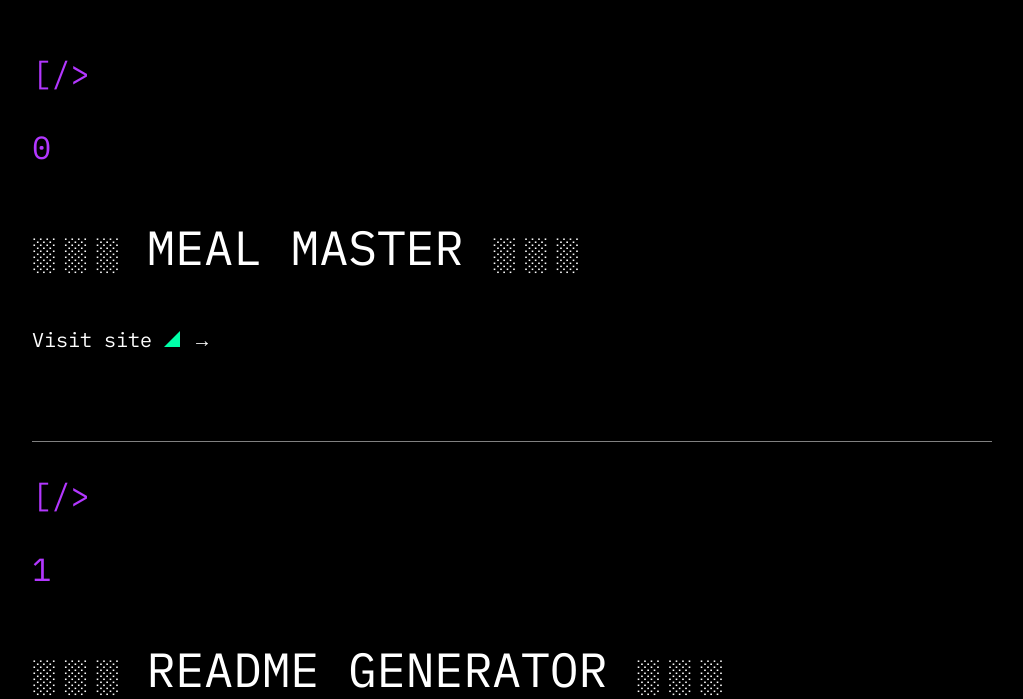
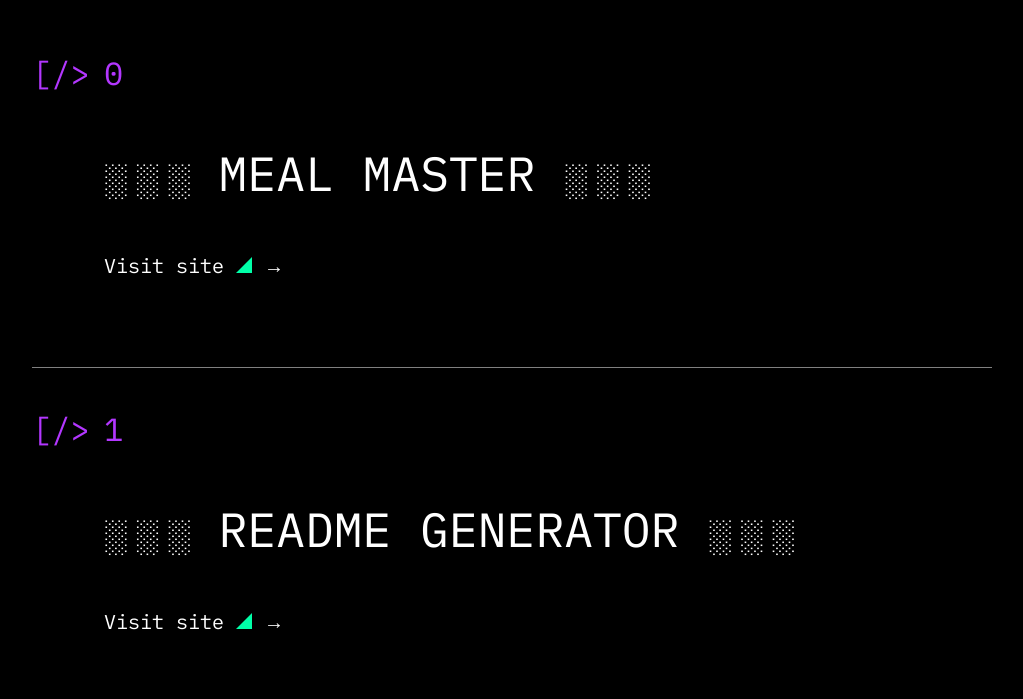
Before and after one commit to DesislavaMetodieva/portfolio, a React (Create React App) app: page / in a window 1280 px wide. Shown: the part 1221-1920 px from the top of the page, without its empty margins (128-1151 px from the left). Built offline with nearby package versions, Linux system fonts and the light colour scheme.

Commit message:
Added project-box styling

```diff
--- a/src/components/ProjectPage/ProjectPage.css
+++ b/src/components/ProjectPage/ProjectPage.css
@@ -18,6 +18,13 @@
     color: var(--purple);
     font-weight: 400;
     font-size: 32px;
+    width: 72px;
+    display: inline-block;
+    vertical-align: top;
+}
+
+.project-box{
+    display: inline-block;
 }
 
 .project-index {
--- a/src/components/ProjectPage/ProjectPage.js
+++ b/src/components/ProjectPage/ProjectPage.js
@@ -13,8 +13,8 @@ const ProjectPage = () => {
           <a className="link-repo" href={project.repoLink} target="_blank" rel="noreferrer">
             Visit site <span><img src={triangle} alt="Triangle icon" /> → </span>
           </a>
-          <hr />
         </div>
+        <hr />
     </div>
   ))
   return (
```
